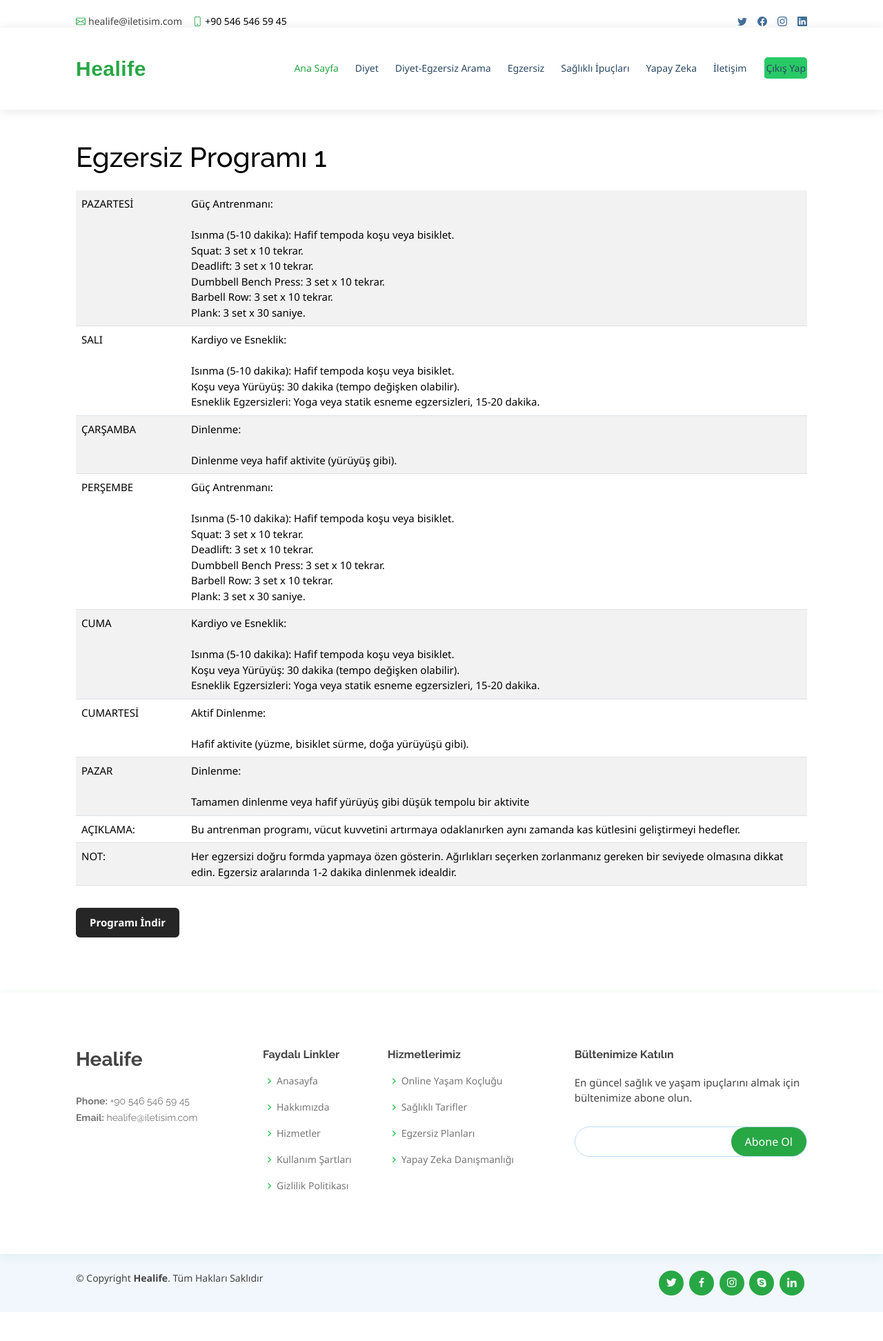
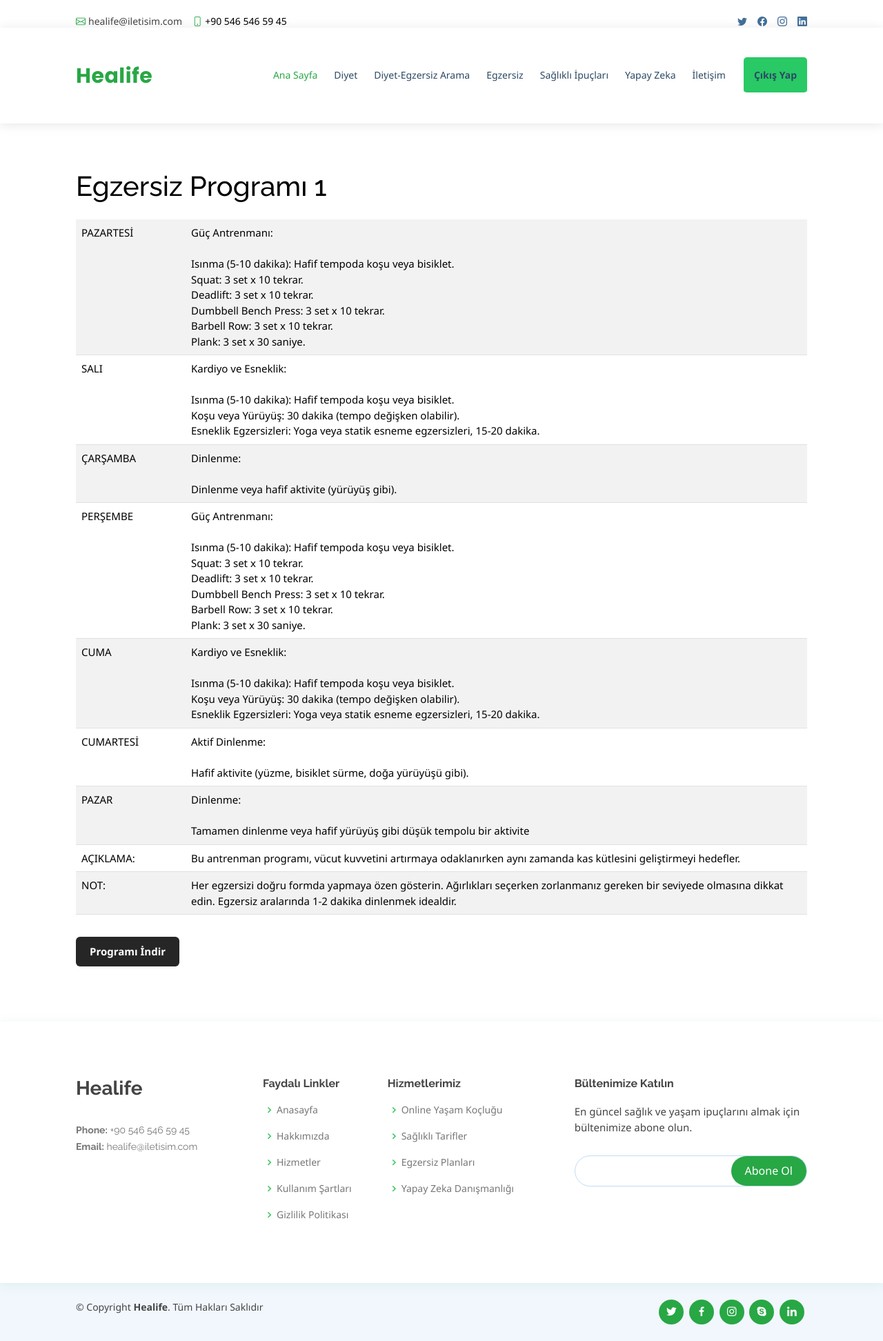
Before and after one commit to bsenurbas/PROJE, a Django app: page /workout/1/ in a window 1280 px wide. Shown: the whole page at 69% size. Before the commit the page ends 1902 px from the top, so only its background shows below. Run offline with Django 4.2, Linux system fonts and the light colour scheme; data comes from the database, SQL or seed files in the repository; some libraries are stand-ins or nearby versions.

Commit message:
düzen
workout ve recipe detail sayfaları başlıkları düzenlendi

```diff
--- a/Proje/templates/workout_detail.html
+++ b/Proje/templates/workout_detail.html
@@ -1,12 +1,10 @@
+{% load static %}
 <!DOCTYPE html>
 <html lang="tr">
 <head>
-    {% load static %}
-    <meta charset="UTF-8">
-    <meta name="viewport" content="width=device-width, initial-scale=1.0">
-    <title>{{ recipe.name }}</title>
     <!-- Google Fonts -->
-    <link href="https://fonts.googleapis.com/css?family=Open+Sans:300,300i,400,400i,600,600i,700,700i|Raleway:300,300i,400,400i,500,500i,600,600i,700,700i" rel="stylesheet">
+    <link href="https://fonts.googleapis.com/css?family=Open+Sans:300,300i,400,400i,600,600i,700,700i|Raleway:300,300i,400,400i,500,500i,600,600i,700,700i|Poppins:300,300i,400,400i,500,500i,600,600i,700,700i" rel="stylesheet">
+
     <!-- Vendor CSS Files -->
     <link href="{% static 'assets/vendor/animate.css/animate.min.css' %}" rel="stylesheet">
     <link href="{% static 'assets/vendor/bootstrap/css/bootstrap.min.css' %}" rel="stylesheet">
@@ -17,10 +15,16 @@
     <link href="{% static 'assets/vendor/remixicon/remixicon.css' %}" rel="stylesheet">
     <link href="{% static 'assets/vendor/swiper/swiper-bundle.min.css' %}" rel="stylesheet">
     <link rel="shortcut icon" type="image/x-icon" href="{% static 'logonew.png' %}">
+
     <!-- Template Main CSS File -->
     <link href="{% static 'home.css' %}" rel="stylesheet">
+    <style>
+
+    </style>
+    <title>{{ workout.name }}</title>
 </head>
 <body>
+    {% load static %}
     <!-- ======= Top Bar ======= -->
     <div id="topbar" class="d-flex align-items-center fixed-top">
         <div class="container d-flex justify-content-between">
@@ -36,10 +40,13 @@
             </div>
         </div>
     </div>
+
     <!-- ======= Header ======= -->
     <header id="header" class="fixed-top">
         <div class="container d-flex align-items-center">
-            <h1 class="logo me-auto" style="color:#28a745 ;"><a href=" ">Healife</a></h1>
+
+            <h1 class="logo me-auto" style="color:#28a745;"><a href=" ">Healife</a></h1>
+
             <nav id="navbar" class="navbar order-last order-lg-0">
                 <ul>
                     <li><a href="{% url 'user_page' %}" style="color:#28a745;">Ana Sayfa</a></li>
@@ -49,12 +56,14 @@
                     <li><a href="{% url 'ipucu_page' %}">Sağlıklı İpuçları</a></li>
                     <li><a href="{% url 'yapayzeka' %}">Yapay Zeka</a></li>
                     <li><a href="{% url 'contact_page' %}">İletişim</a></li>
-                    <li><a href="{% url 'logout' %}" class="logout-btn">Çıkış Yap</a></li>
+                    <li><a style="padding: 15px;" href="{% url 'home' %}" class="btn logout-btn">Çıkış Yap</a></li>
                 </ul>
                 <i class="bi bi-list mobile-nav-toggle"></i>
             </nav><!-- .navbar -->
+
         </div>
     </header><!-- End Header -->
+
     <main id="main">
         <section>
     <div class="container mt-5 pt-5">
@@ -62,7 +71,7 @@
         <table class="table table-striped">
             <thead>
                 <tr>
-                    <h1 class="mb-4"><br>{{ workout.name }}</h1>
+                    <h1 style="margin-top: 4%;" class="mb-4"><br>{{ workout.name }}</h1>
                 </tr>
             </thead>
             <tbody>
```
Also changed, not shown: Proje/templates/recipe_detail.html (+17 -8 lines).
